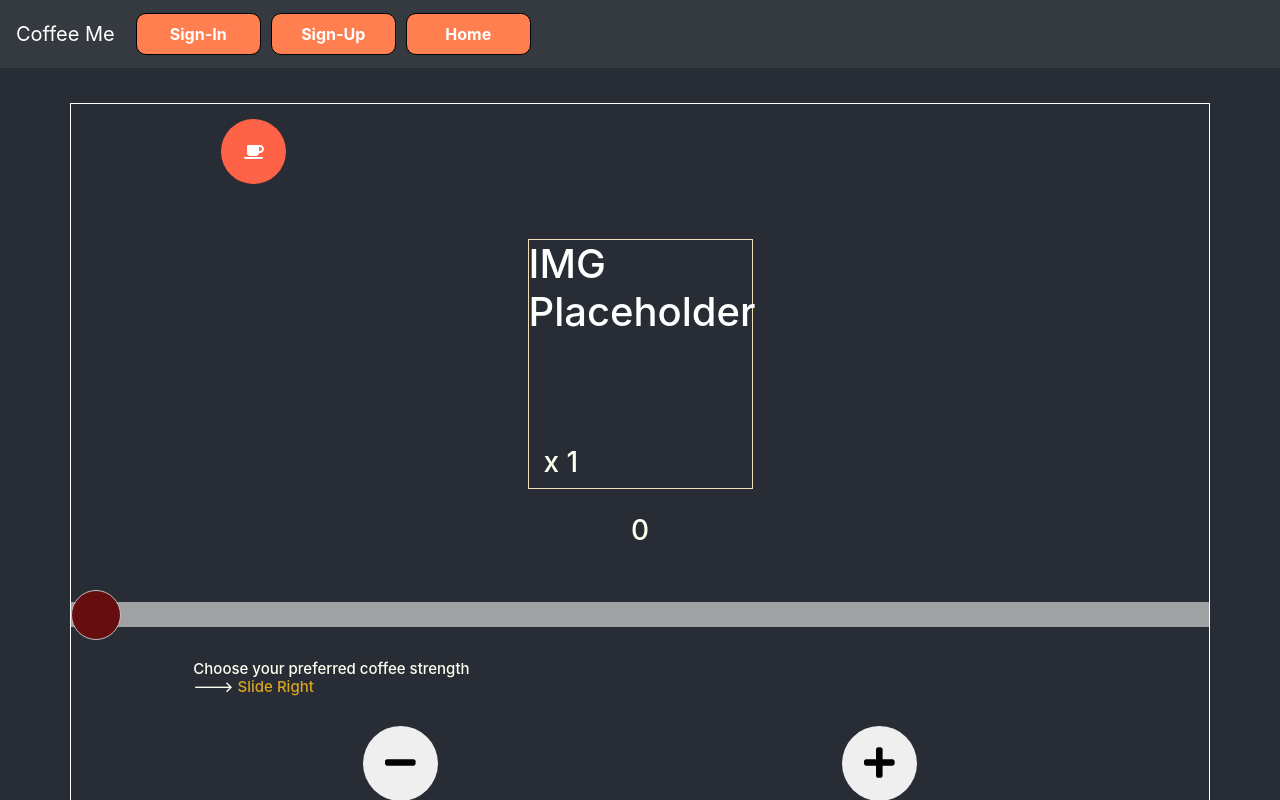
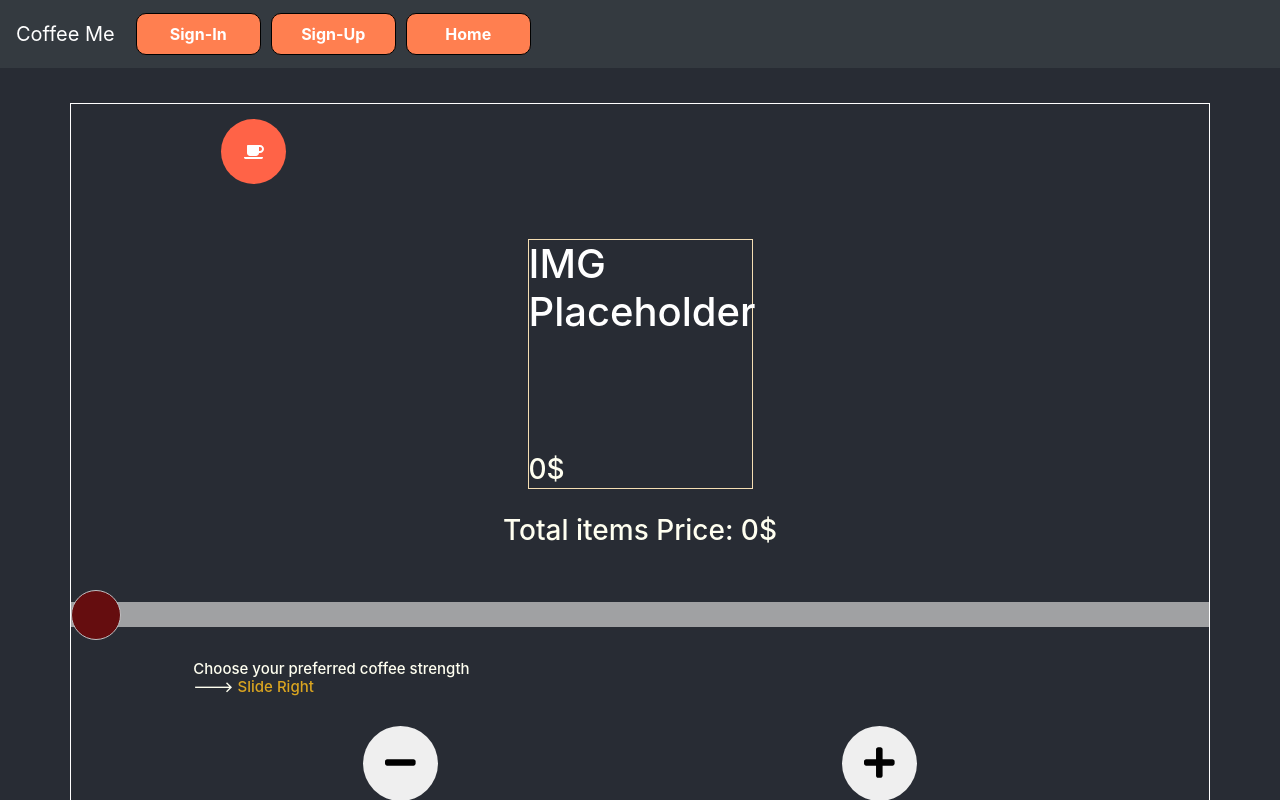
Before and after one commit to Artursadikov/Coffee-Me-reactJs-Firebase-Proj, a React (Create React App) app: page / in a window 1280 px wide. Both pictures are taken after a click on the button "Shop-Now!". Shown: the top 800 px of the page. Built offline with nearby package versions, Linux system fonts and the light colour scheme.

Commit message:
total price add

```diff
--- a/src/components/Main/Main.css
+++ b/src/components/Main/Main.css
@@ -40,19 +40,34 @@ section {
     margin-left: auto;
     margin-right: auto;
     border: 1px wheat solid;
+    display: flex;
+    justify-content: space-between;
 }
 
 .amount {
-    align-self: flex-end;
+    height: 35px;
     color: ivory;
-    margin-left: 15px;
+    margin-bottom: 0;
+
 }
 
 .price {
     text-align: center;
     color: ivory;
     margin-bottom: 55px;
+}
 
+.price-per-product {
+    margin-bottom: 0;
+    color: ivory;
+    height: 35px;
+}
+
+.price-content {
+    display: flex;
+    justify-content: space-between;
+    align-items: flex-end;
+    width: 230px;
 }
 
 .coffeestrength {
@@ -139,26 +154,26 @@ section {
 .orderbtn {
     background-color: rgb(0, 128, 0);
 }
-.backbtn{
+
+.backbtn {
     background-color: goldenrod;
 }
 
-.resetbtn{
+.resetbtn {
     background-color: maroon;
-
-
 }
 
 .orderbtn:hover {
     background-color: rgb(0, 97, 0);
-    transition: background-color 0.3s ;
+    transition: background-color 0.3s;
 }
-.backbtn:hover{
+
+.backbtn:hover {
     background-color: rgb(182, 137, 22);
     transition: background-color 0.3s;
 }
 
-.resetbtn:hover{
+.resetbtn:hover {
     background-color: rgb(110, 2, 2);
     transition: background-color 0.3s;
 }
@@ -168,22 +183,23 @@ section {
     box-shadow: 0 5px rgb(219, 241, 16);
     transform: translateY(4px);
 }
-.backbtn:active{
+
+.backbtn:active {
     background-color: rgb(182, 137, 22);
     box-shadow: 0 5px rgb(219, 241, 16);
     transform: translateY(4px);
 }
 
-.resetbtn:active{
+.resetbtn:active {
     background-color: rgb(110, 2, 2);
     box-shadow: 0 5px rgb(219, 241, 16);
     transform: translateY(4px);
 }
 
-
 .slider:hover {
     opacity: 1;
 }
+
 .slider::-webkit-slider-thumb {
     -webkit-appearance: none;
     appearance: none;
@@ -203,6 +219,7 @@ section {
 }
 
 /* The slider itself */
+
 .slider {
     -webkit-appearance: none;
     appearance: none;
@@ -216,12 +233,12 @@ section {
 }
 
 /*img placeholder*/
-  .imgholder{
+
+.imgholder {
     color: white;
-
 }
 
-  .coffee-str-header,.slide-right {
+.coffee-str-header, .slide-right {
     color: ivory;
     padding: 0;
     margin: 0;
@@ -229,23 +246,34 @@ section {
     width: auto;
     height: 10px;
 }
-  .slide-right{
 
-  }
-  .coffee-str-header-div{
+.slide-right {}
+
+.coffee-str-header-div {
     width: auto;
     height: 10px;
     padding-bottom: 16px;
     margin-bottom: 10px;
 }
 
-  .blink{
+.blink {
     animation: blinkingText 1.2s infinite;
 }
-@keyframes blinkingText{
-    0%{     color: goldenrod;    }
-    49%{    color:  goldenrod; }
-    60%{    color: transparent; }
-    99%{    color:transparent;  }
-    100%{   color:  goldenrod;    }
+
+@keyframes blinkingText {
+    0% {
+        color: goldenrod;
     }
+    49% {
+        color: goldenrod;
+    }
+    60% {
+        color: transparent;
+    }
+    99% {
+        color: transparent;
+    }
+    100% {
+        color: goldenrod;
+    }
+}
--- a/src/components/Main/Main.js
+++ b/src/components/Main/Main.js
@@ -17,24 +17,10 @@ class Main extends Component {
         this.props.history.push('/');
     }
 
-    state = {
-        value: 0,
-        price: 0,
-        capsuleAmount: 1
-    }
-
-    removeItem = () => {
-        if (this.state.capsuleAmount > 1) {
-            this.setState((prevState) => ({
-                capsuleAmount: prevState.capsuleAmount - 1
-            }))
-        }
-    }
-
-    addItem = () => {
-        this.setState((prevState) => ({
-            capsuleAmount: prevState.capsuleAmount + 1
-        }))
+    componentDidMount() {
+        this.setState({
+            show: false
+        })
     }
 
     state = {
@@ -47,18 +33,81 @@ class Main extends Component {
             color5: { width: '100%' }
         },
         price: 0,
-        capsuleAmount: 1
+        totalPriceProduct: 0,
+        capsuleAmount: 1,
+        show: true
     }
+
+
+
+    removeItem = () => {
+        if (this.state.capsuleAmount > 1) {
+            this.setState((prevState) => ({
+                capsuleAmount: prevState.capsuleAmount - 1
+            }))
+        }
+    }
+
+    addItem = () => {
+        this.setState((prevState) => ({
+            capsuleAmount: prevState.capsuleAmount + 1,
+            totalPriceProduct: this.state.capsuleAmount * this.state.price,
+            show: true
+        }))
+    }
+
+
 
     handleChangeRange = (event) => {
         this.setState({
             value: event.target.value
         });
+
+        if (event.target.value === "10") {
+            this.setState({
+                price: 15,
+                totalPriceProduct: 0,
+                capsuleAmount: 1
+            })
+        } else if (event.target.value === "20") {
+            this.setState({
+                price: 22,
+                totalPriceProduct: 0,
+                capsuleAmount: 1
+            })
+        } else if (event.target.value === "30") {
+            this.setState({
+                price: 20,
+                totalPriceProduct: 0,
+                capsuleAmount: 1
+            })
+        } else if (event.target.value === "40") {
+            this.setState({
+                price: 15, totalPriceProduct: 0,
+                capsuleAmount: 1
+
+            })
+        } else if (event.target.value === "50") {
+            this.setState({
+                price: 25,
+                totalPriceProduct: 0,
+                capsuleAmount: 1
+            })
+        } else {
+            this.setState({
+                price: 0,
+                totalPriceProduct: 0,
+                capsuleAmount: 1,
+                show: false
+            })
+        }
+
+        console.log(this.state.value)
     }
 
 
 
-    progressBarHandler =() => {
+    progressBarHandler = () => {
 
         switch (this.state.value) {
             case '10':
@@ -102,13 +151,12 @@ class Main extends Component {
                     </div>
                     <div className="imgbox row">
                         <h1 className="imgholder">IMG Placeholder</h1>
-                        <h3 className="amount">x {this.state.capsuleAmount}</h3>
+                        <div className="price-content">
+                            <h3 className="price-per-product"> {this.state.price}$ </h3>
+                            {this.state.show && this.state.value >= 10 ? <h3 className="amount">x {this.state.capsuleAmount - 1}</h3> : null}
+                        </div>
                     </div>
-                    <h3 className="price">
-                        {
-                            this.state.value
-                        }
-                    </h3>
+                    <h3 className="price"><span>Total items Price:</span> {this.state.totalPriceProduct}$ </h3>
                     <div className="coffeestrength row">
                         <input onChange={this.handleChangeRange} value={this.state.value} type="range" className="slider" min="0" max="50" step="10" />
                     </div>
```
Lines whose indentation alone changed are shown as unchanged.
